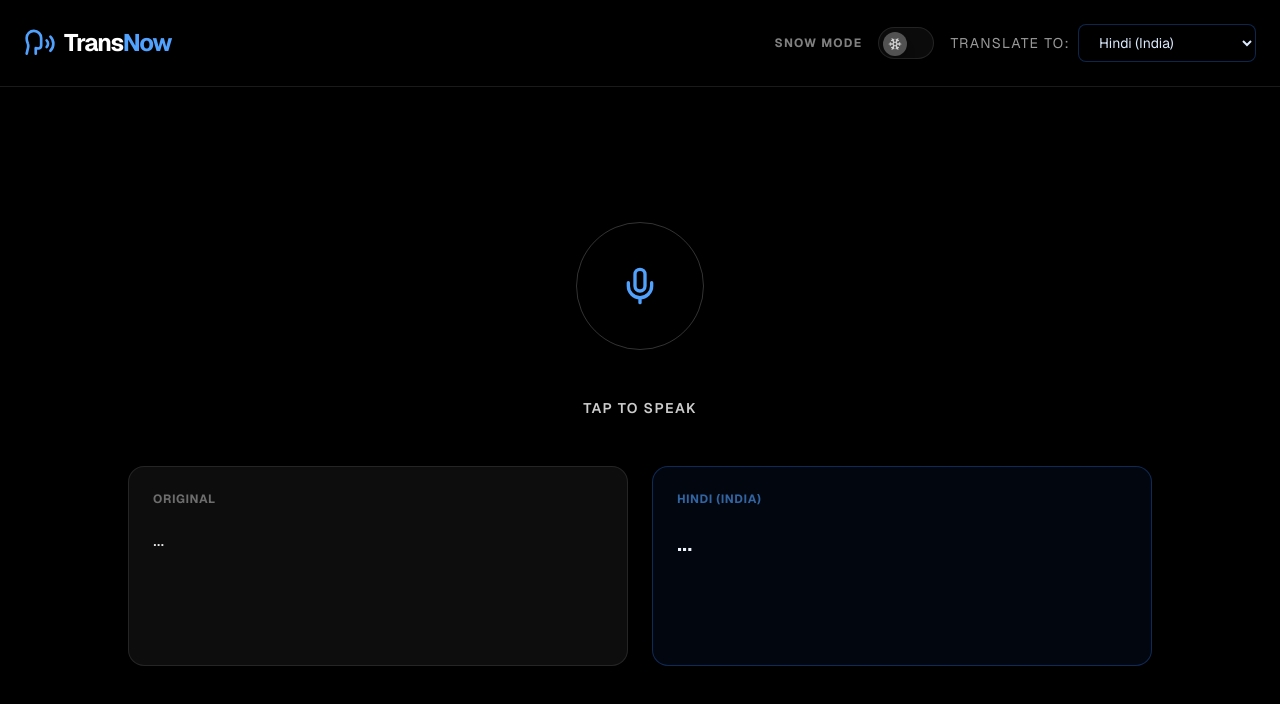
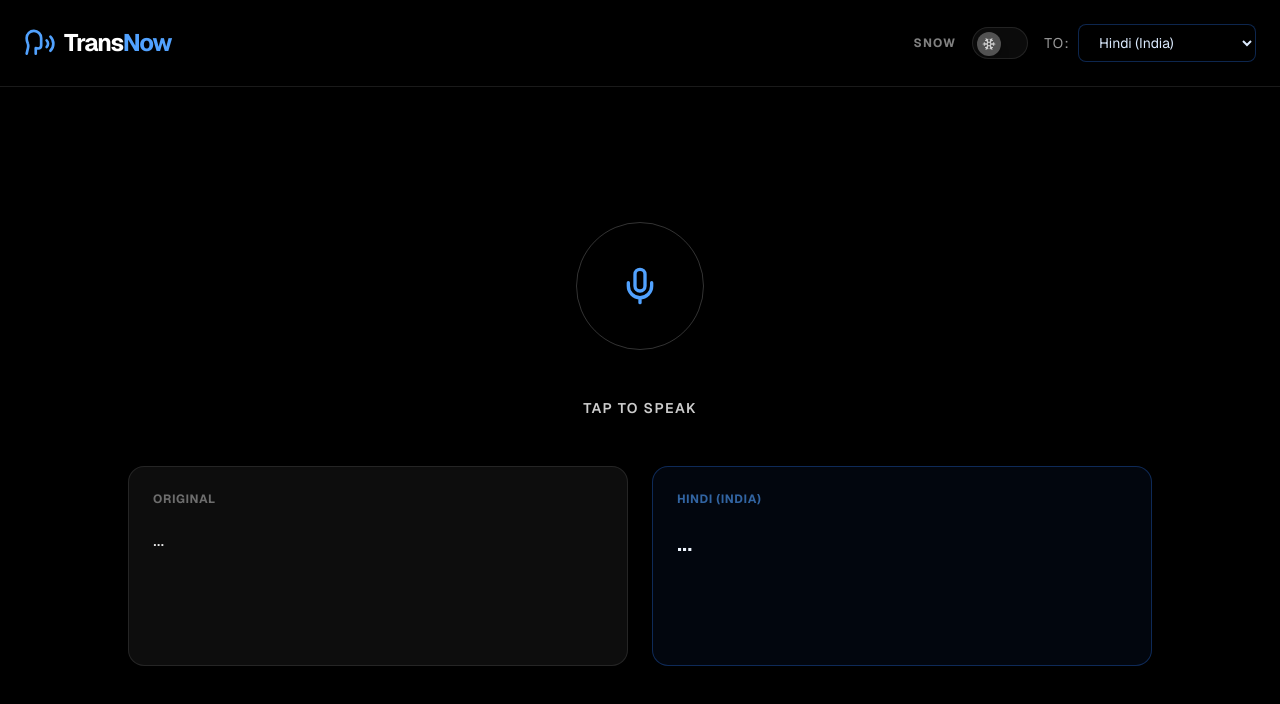
Before and after one commit to rohit1915-08/transnow_advanced, a Next.js app: page / in a window 1280 px wide. Shown: the top 704 px of the page. Built offline with nearby package versions, Linux system fonts and the light colour scheme.

Commit message:
Update page.tsx

```diff
--- a/app/page.tsx
+++ b/app/page.tsx
@@ -169,7 +169,7 @@ export default function Home() {
           </div>
           <div className="flex items-center gap-4">
             <span className=" text-xs font-bold text-white/50 uppercase tracking-widest">
-              Snow Mode
+              Snow
             </span>
             <button
               onClick={() => setIsSnowing(!isSnowing)}
@@ -204,7 +204,7 @@ export default function Home() {
             </button>
             <div className="flex items-center gap-2">
               <span className="text-sm text-white/60 uppercase tracking-widest hidden md:inline">
-                Translate To:
+                To:
               </span>
               <select
                 value={targetLangCode}
```
